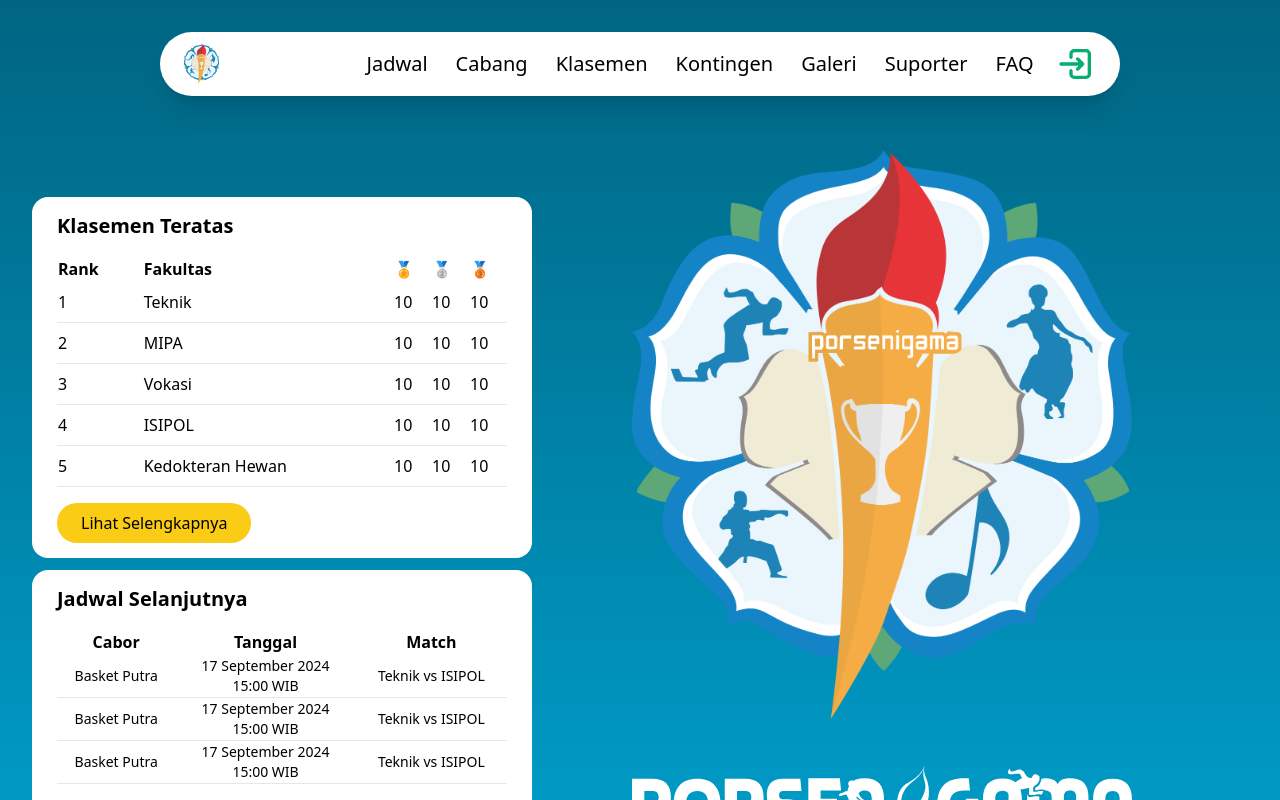
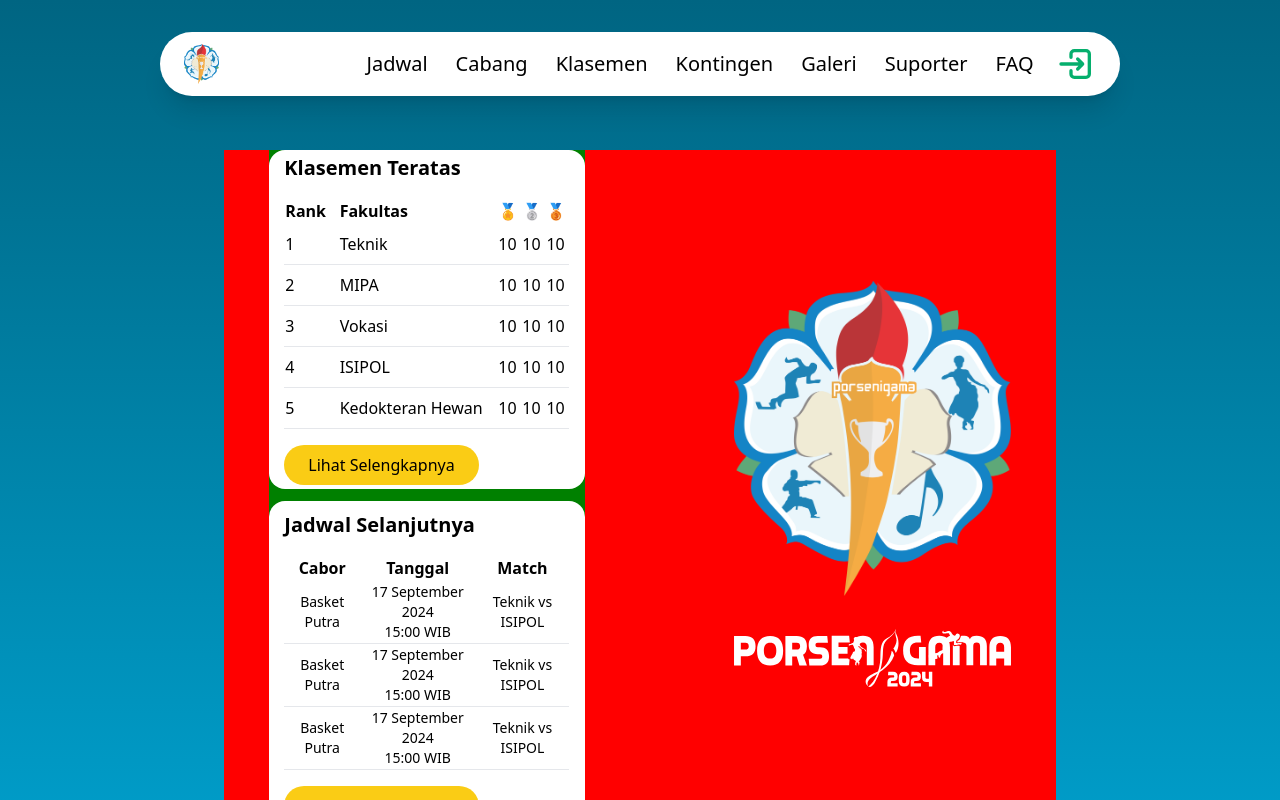
Before and after one commit to runsdev/nesco-sinau-mirror, a Next.js app: page / in a window 1280 px wide. Shown: the top 800 px of the page. Built offline with nearby package versions, Linux system fonts and the light colour scheme.

Commit message:
fix[Hero]: memperbaiki hero

```diff
--- a/src/modules/Nasta.js
+++ b/src/modules/Nasta.js
@@ -97,10 +97,10 @@
       )}
 
       {/* Main Content */}
-      <div className="mt-[100px] flex w-full flex-col-reverse items-center gap-10 px-4 md:mt-[150px] md:gap-[100px] lg:flex-row lg:px-8">
-        <div className="flex w-full max-w-[500px] flex-col gap-3">
+      <div className="mt-[100px] flex w-full flex-col-reverse items-center justify-around gap-10 bg-[red] px-4 md:mt-[150px] md:gap-[100px] lg:w-[65%] lg:flex-row lg:px-[20px]">
+        <div className="flex w-full flex-col gap-3 bg-[green] lg:w-[40%]">
           {/* Klasemen Section */}
-          <div className="rounded-2xl bg-white px-4 py-[3%] md:px-[5%]">
+          <div className="w-full rounded-2xl bg-white px-4 py-[3%] md:px-[5%] md:py-[4px]">
             <h2 className="pb-4 text-lg font-bold md:text-xl">Klasemen Teratas</h2>
             <div className="overflow-x-auto">
               <table className="w-full">
@@ -174,7 +174,7 @@
         </div>
 
         {/* Logo Section */}
-        <div className="flex w-full max-w-[300px] flex-col items-center justify-center gap-4 sm:max-w-[400px] md:max-w-[500px]">
+        <div className="flex w-full flex-col items-center justify-center gap-4 md:w-[35%]">
           <div className="relative aspect-square w-full">
             <Image
               src="/images/logo-porsenigama.png"
```
